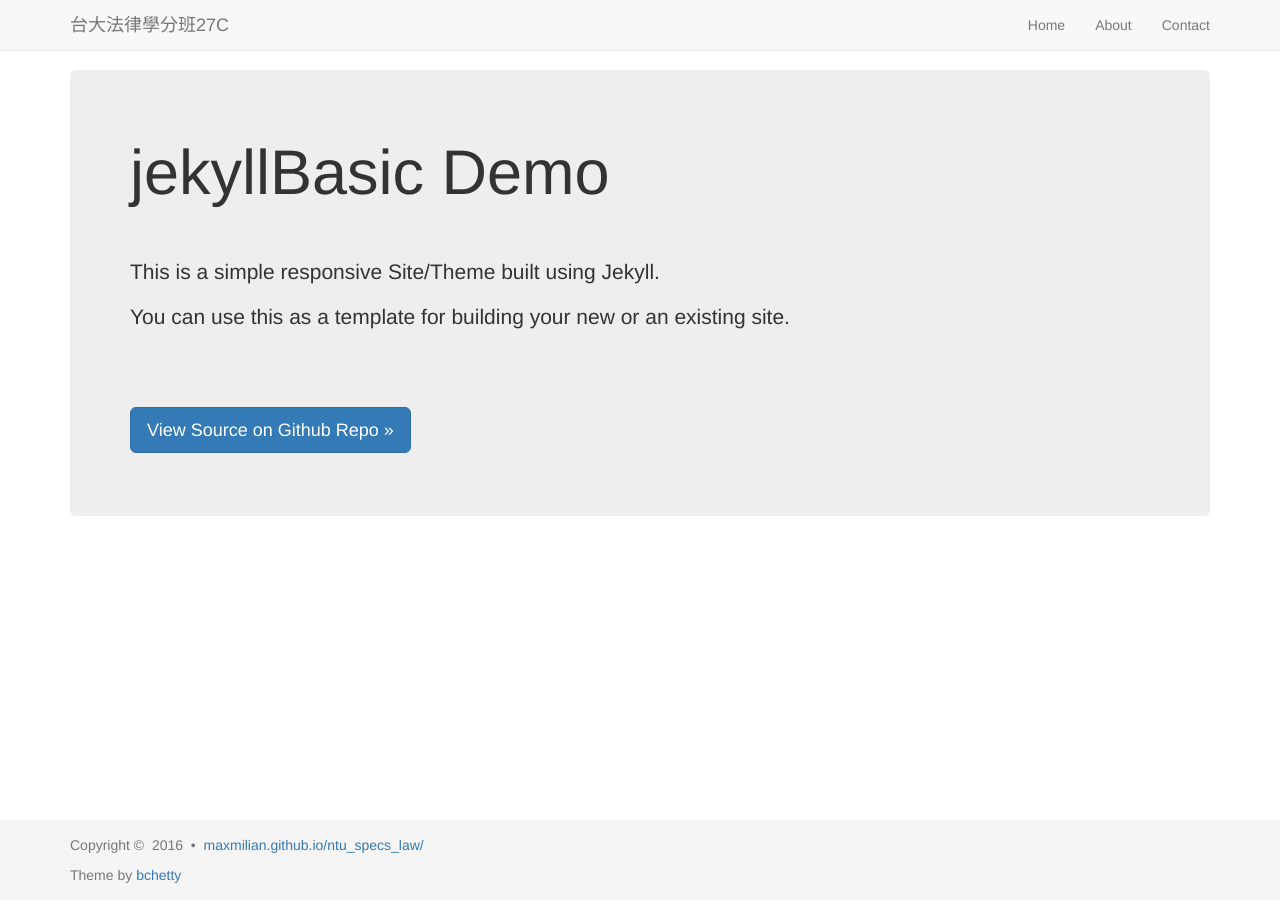
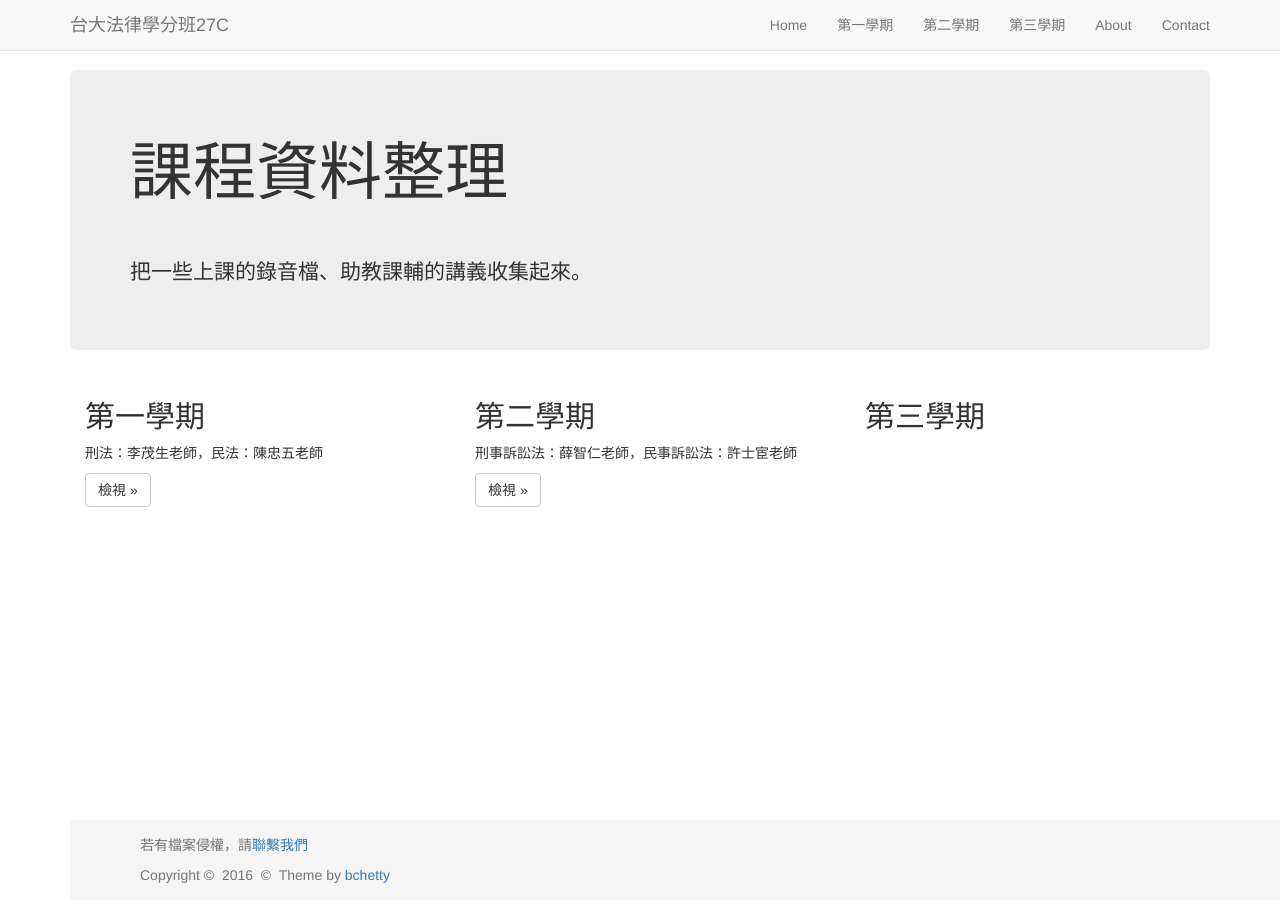
Before and after one commit to maxmilian/ntu_specs_law, a Jekyll site: the page built from index.html, in a window 1280 px wide. Built offline with Jekyll 4.4.1, drawn with Linux system fonts in a browser that asks for light colours; nearby versions of some CDN libraries; the list of posts is cut into pages by our own code.

Commit message:
modify index page

```diff
--- a/_config.yml
+++ b/_config.yml
@@ -31,6 +31,9 @@ avatar: "/img/avatar.jpg"
 # List of links in the navigation bar
 nav-links:
   Home: ""
+  第一學期: "semester1"
+  第二學期: "semester2"
+  第三學期: "semester3"
   About: "about"
   Contact: "contact"
 
@@ -41,9 +44,6 @@ profile:
   name: Hsu, MingHung
   email: maxmilian@gmail.com
   github: maxmilian
-
-# To display link in the footer section
-pretty-url: "maxmilian.github.io/ntu_specs_law/"
 
 # --- Misc --- #
 
--- a/_includes/footer.html
+++ b/_includes/footer.html
@@ -1,15 +1,12 @@
 <footer class="footer">
   <div class="container footerBox">
-    <p class="copyright text-muted">
-      Copyright&nbsp;&copy;&nbsp; {{ site.time | date: '%Y' }}
-      {% if site.pretty-url %} &nbsp;&bull;&nbsp;
-        <a href="{{ site.url }}">{{ site.pretty-url }}</a>
-      {% endif %}
+    <p class="text-muted">
+      若有檔案侵權，請<a href="/ntu_specs_law/contact">聯繫我們</a>
     </p>
 
     <!-- This is my 'Open Source' work. So, please don't remove the below copyright content. :) -->
     <p class="text-muted">
-      Theme by
+      Copyright&nbsp;&copy;&nbsp; {{ site.time | date: '%Y' }} &nbsp;&copy;&nbsp; Theme by
       <a href="https://github.com/bchetty/jekyllBasic">bchetty</a>
     </p>
   </div>
--- a/index.html
+++ b/index.html
@@ -4,12 +4,25 @@ layout: template1
 
 <!-- Main component for a primary marketing message or call to action -->
 <div class="jumbotron">
-    <h1>jekyllBasic Demo</h1>
+    <h1>課程資料整理</h1>
     <br/><br/>
-    <p>This is a simple responsive Site/Theme built using Jekyll.</p>
-    <p>You can use this as a template for building your new or an existing site.</p>
-    <br/><br/><br/>
-    <p>
-        <a class="btn btn-lg btn-primary" href="https://github.com/bchetty/jekyllBasic" role="button">View Source on Github Repo &raquo;</a>
-    </p>
+    <p>把一些上課的錄音檔、助教課輔的講義收集起來。</p>
 </div>
+
+<div class="container">
+  <!-- Example row of columns -->
+  <div class="row">
+    <div class="col-md-4">
+      <h2>第一學期</h2>
+      <p>刑法：李茂生老師，民法：陳忠五老師</p>
+      <p><a class="btn btn-default" href="#" role="button">檢視 &raquo;</a></p>
+    </div>
+    <div class="col-md-4">
+      <h2>第二學期</h2>
+      <p>刑事訴訟法：薛智仁老師，民事訴訟法：許士宦老師</p>
+      <p><a class="btn btn-default" href="#" role="button">檢視 &raquo;</a></p>
+   </div>
+    <div class="col-md-4">
+      <h2>第三學期</h2>
+    </div>
+</div>
```
